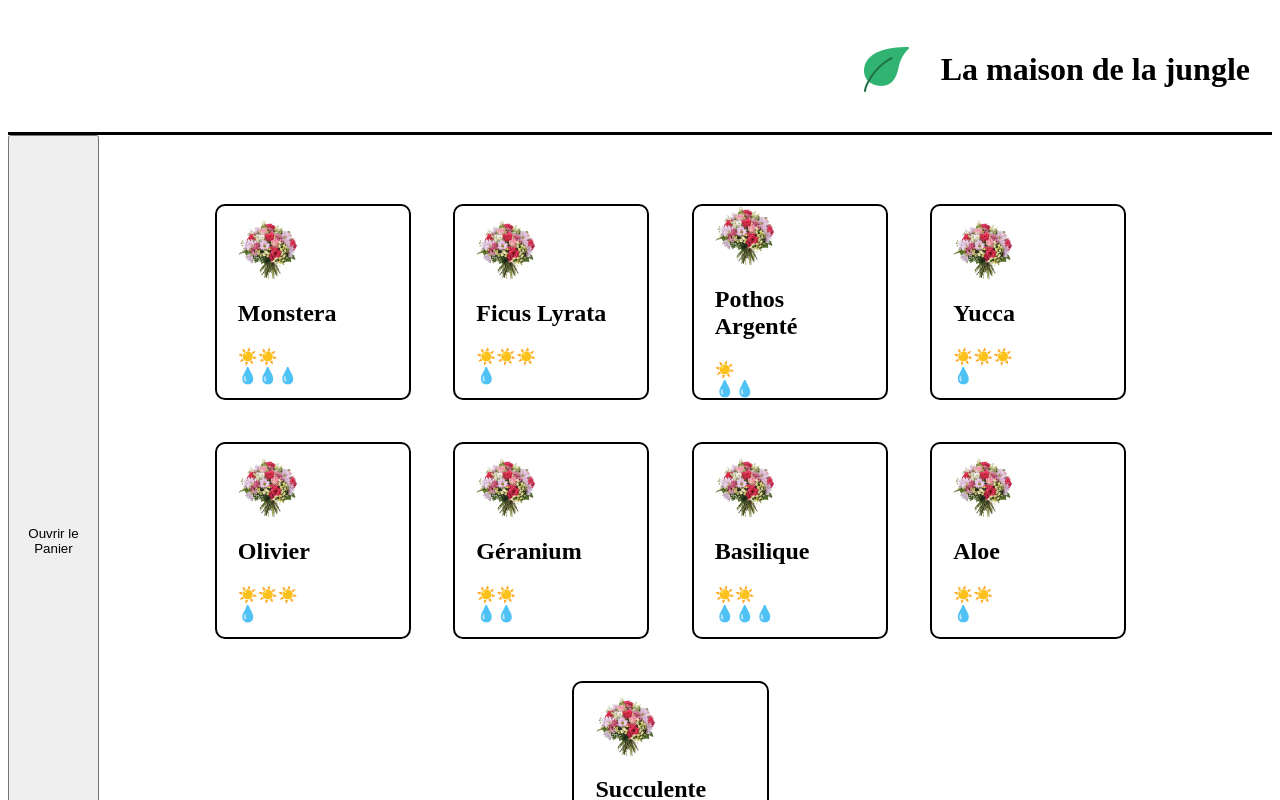
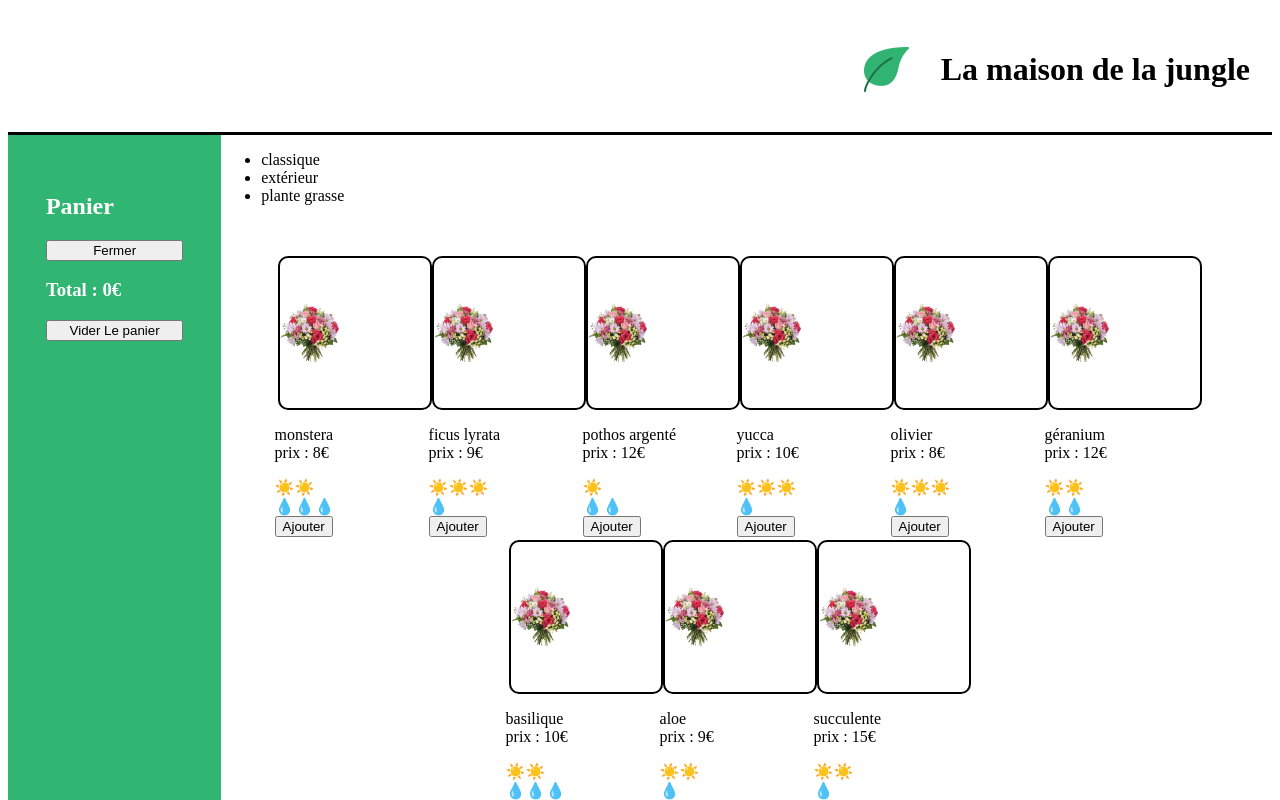
Before and after one commit to Spyros-Zaboukis/Flowershop-React-Js, a React (Create React App) app: page / in a window 1280 px wide. Shown: the top 800 px of the page. Built offline with nearby package versions, Linux system fonts and the light colour scheme.

Commit message:
send cart with states full component

```diff
--- a/src/Components/App.js
+++ b/src/Components/App.js
@@ -4,8 +4,10 @@ import React from 'react';
 import ShoppingList from './ShoppingList';
 import Footer from './Footer';
 import '../styles/Layout.css';
+import { useState } from 'react';
 
 function App() {
+  const [cart, updateCart]= useState([]);
 
   return (
     <div>
@@ -13,8 +15,8 @@ function App() {
         <Banner/>
 
        <div className='lmj-layout-inner'>
-        <Cart/>
-        <ShoppingList/>
+          <Cart cart={cart} updateCart={updateCart}/>
+          <ShoppingList cart={cart} updateCart={updateCart}/>
         </div>
 
         <Footer/>
--- a/src/Components/Cart.js
+++ b/src/Components/Cart.js
@@ -1,24 +1,27 @@
 import '../styles/Cart.css'
 import { useState } from 'react'
 
-function Cart(){
+function Cart({cart , updateCart}){
 
-    let monsteraPrice = 8 ;
-  const [cart, updateCart]= useState(0);
-  const [isOpen, setIsOpen ] = useState(false);
+    const [isOpen, setIsOpen ] = useState(true);
+
+    const total = cart.reduce(
+        (acc, plantType) => acc + plantType.amount * plantType.price, 0
+    )
 
     return(
         isOpen ? (
         <div className='lmj-cart'>
             <h2>Panier</h2>
-            <div>
-                Monstera : {monsteraPrice}€
-                <button onClick={() => updateCart(cart+1) }>Ajouter</button>
-            </div>
-            <h3>Total : {monsteraPrice * cart}</h3>
-            <button onClick={() => updateCart(0) }>Vider Le panier</button>
             <button onClick={() => setIsOpen(false)}>Fermer</button>
 
+            {cart.map(({name, price, amount}, index ) => (
+                <div key={`${name}-${index}`}>
+                    {name} {price}€ * {amount}
+                    </div>
+            ))}
+            <h3>Total : {total}€</h3>
+            <button onClick={() => updateCart([0]) }>Vider Le panier</button>
         </div>
         )
         :
--- a/src/Components/PlantItem.js
+++ b/src/Components/PlantItem.js
@@ -12,17 +12,17 @@ import '../styles/Cart.css'
 function PlantItem(plant){
 
     return (
+        <div>
              <li className="lmj-plant-item" key={plant.id}>
+                <img className="lmj-plant-item-cover" src= {p1} alt='photoPlant' />
+            </li>
 
-            <img className="lmj-plant-item-cover" src= {p1} alt='photoPlant' />
+            <p> {plant.name}<br/>
+                 prix : {plant.price}€ </p>
+                <CareScale CareType="light" scaleValue={plant.light}/>
+                <CareScale CareType="water" scaleValue={plant.water}/>
+            </div>
 
-            <h2>{plant.name}</h2>
-
-            <CareScale CareType="light" scaleValue={plant.light}/>
-            <CareScale CareType="water" scaleValue={plant.water}/>
-
-
-            </li>
 
 
 
--- a/src/Components/ShoppingList.js
+++ b/src/Components/ShoppingList.js
@@ -2,30 +2,56 @@ import { plantList } from '../datas/plantList'
 import '../styles/ShopingList.css'
 import PlantItem from './PlantItem'
 import '../styles/Cart.css'
+import React from 'react'
 
 
 
 
-function ShoppingList(){
+function ShoppingList({cart , updateCart}){
 
 
-    let categoryPlant = plantList.reduce(
+    const categoryPlant = plantList.reduce(
         (acc,plant) =>
         acc.includes(plant.category) ? acc : acc.concat(plant.category) , []
     )
 
+    function addToCart(name, price){
+        const currentPlantAdded= cart.find((plant)=> plant.name === name )
+
+        if(currentPlantAdded){
+            const cardFilteredCurrentPlant = cart.filter((plant => plant.name !== name))
+
+
+        updateCart([...cardFilteredCurrentPlant,
+            { name , price, amount : currentPlantAdded.amount + 1 }
+        ])
+    }
+    else{
+        updateCart([... cart, {name , price , amount : 1}])
+    }}
+
+
+
 
     return(
         <div>
+            <ul>
+                {categoryPlant.map((cat) => (
+                <li key={cat}>{cat}</li>
+                ))}
+            </ul>
 
-        <ul className='lmj-plant-list' >
-            {
-                plantList.map((plant, index) => (
-                            <PlantItem name={plant.name} cover={plant.cover} id={plant.id} light={plant.light} water={plant.water} key={plant.id}/>
+            <ul className='lmj-plant-list' >
+                {
+                    plantList.map(({id, cover, name, water, light, price}) => (
+                                <div key={id}>
+                                    <PlantItem name={name} cover={cover} id={id} light={light} water={water} price={price}key={id}/>
+                                    <button onClick={() => addToCart(name, price)}>Ajouter</button>
+                                </div>
+                        )
                     )
-                )
-            }
-        </ul>
+                }
+            </ul>
 
 
         </div>
--- a/src/datas/plantList.js
+++ b/src/datas/plantList.js
@@ -6,7 +6,8 @@ export const plantList = [
 		isBestSale: true,
 		light: 2,
 		water: 3,
-		cover: 'p1'
+		cover: 'p1',
+		price : 8
 	},
 	{
 		name: 'ficus lyrata',
@@ -14,7 +15,8 @@ export const plantList = [
 		id: '2ab',
 		light: 3,
 		water: 1,
-		cover: 'p2.jpg'
+		cover: 'p2.jpg',
+		price : 9
 	},
 	{
 		name: 'pothos argenté',
@@ -22,7 +24,8 @@ export const plantList = [
 		id: '3sd',
 		light: 1,
 		water: 2,
-		cover: 'p3.jpg'
+		cover: 'p3.jpg',
+		price : 12
 	},
 	{
 		name: 'yucca',
@@ -30,7 +33,8 @@ export const plantList = [
 		id: '4kk',
 		light: 3,
 		water: 1,
-		cover: 'p4.jpg'
+		cover: 'p4.jpg',
+		price : 10
 	},
 	{
 		name: 'olivier',
@@ -38,7 +42,8 @@ export const plantList = [
 		id: '5pl',
 		light: 3,
 		water: 1,
-		cover: 'p5.jpg'
+		cover: 'p5.jpg',
+		price : 8
 	},
 	{
 		name: 'géranium',
@@ -46,7 +51,8 @@ export const plantList = [
 		id: '6uo',
 		light: 2,
 		water: 2,
-		cover: 'p6.jpg'
+		cover: 'p6.jpg',
+		price : 12
 	},
 	{
 		name: 'basilique',
@@ -55,7 +61,8 @@ export const plantList = [
 		isBestSale: true,
 		light: 2,
 		water: 3,
-		cover: 'p7.jpg'
+		cover: 'p7.jpg',
+		price : 10
 	},
 	{
 		name: 'aloe',
@@ -63,7 +70,8 @@ export const plantList = [
 		id: '8fp',
 		light: 2,
 		water: 1,
-		cover: 'p8.jpg'
+		cover: 'p8.jpg',
+		price : 9
 	},
 	{
 		name: 'succulente',
@@ -72,5 +80,7 @@ export const plantList = [
 		light: 2,
 		water: 1,
 		cover: 'p9.jpg'
+		,
+		price : 15
 	}
 ]
--- a/src/index.js
+++ b/src/index.js
@@ -1,6 +1,6 @@
 import React from 'react';
 import ReactDOM from 'react-dom/client';
-import App from './components/App';
+import App from './Components/App';
 
 
 const root = ReactDOM.createRoot(document.getElementById('root'));
--- a/src/styles/Item.css
+++ b/src/styles/Item.css
@@ -7,7 +7,6 @@
 
 .lmj-plant-item {
 	margin: 2%;
-	padding: 2%;
 	display: flex;
 	align-items: flex-start;
 	justify-content: center;
```
Also changed, not shown: 1 other file (tests, documents, lock files or other folders).
